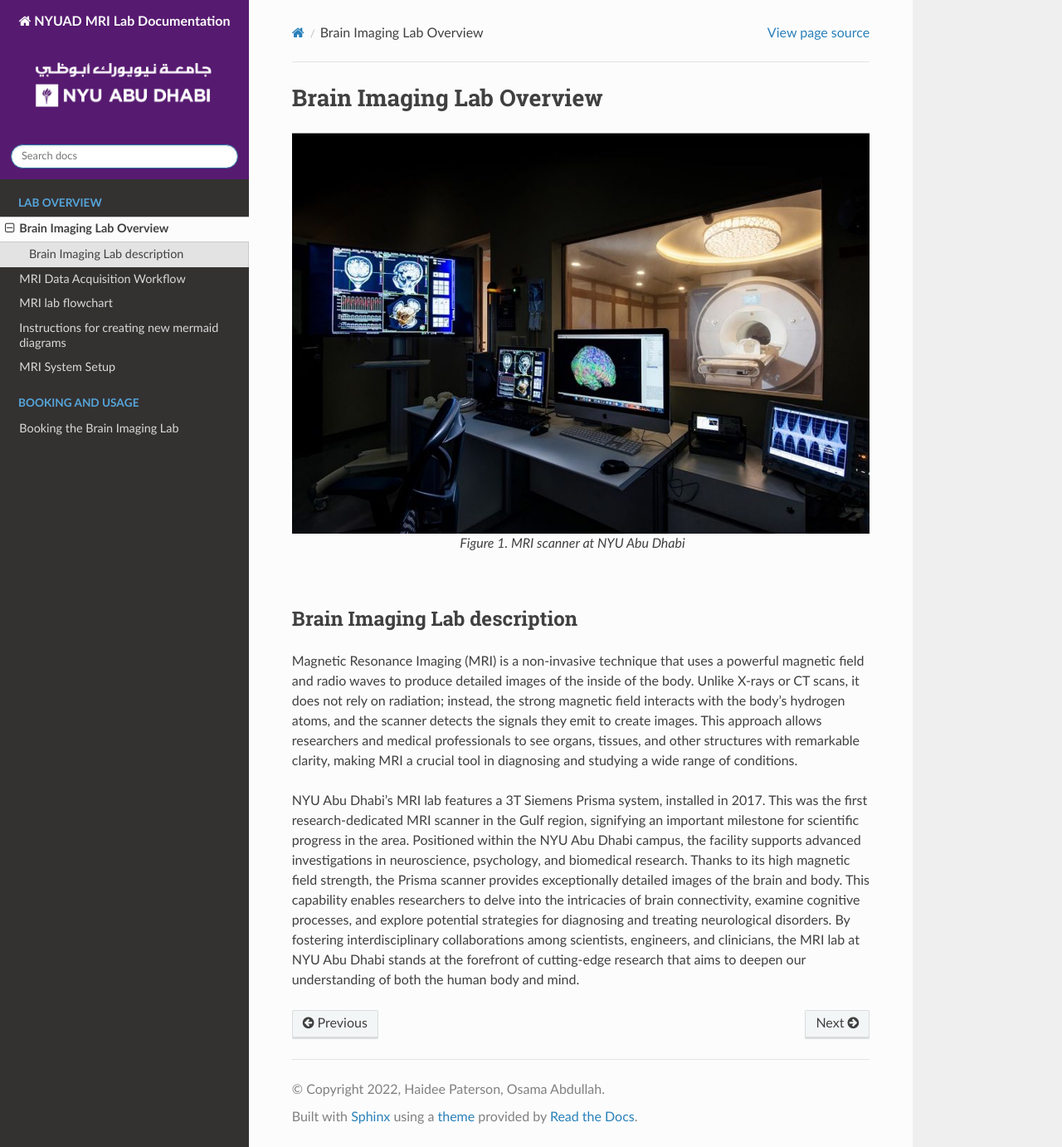
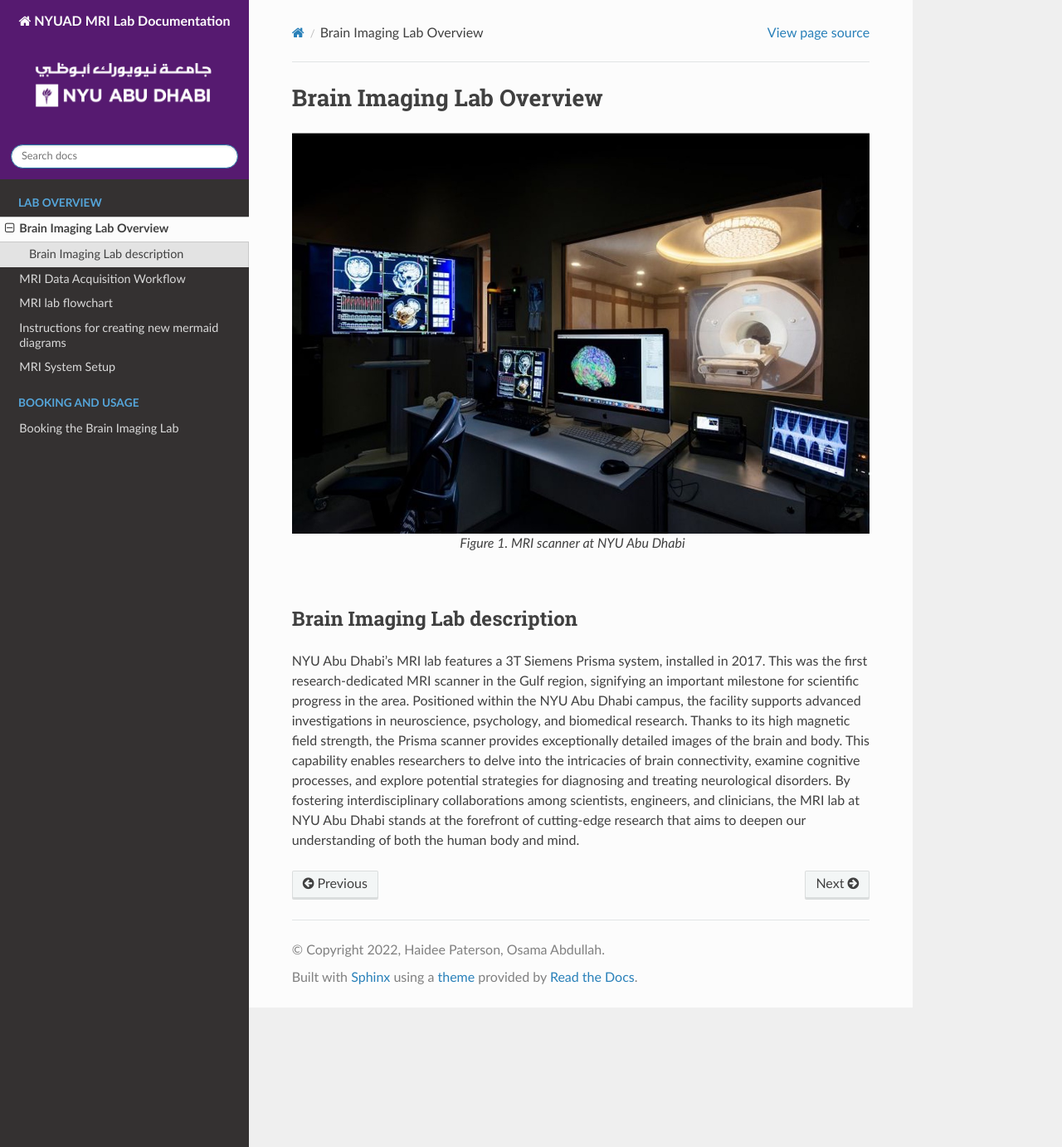
Before and after one commit to BioMedicalImaging-Core-NYUAD/brainimaging-lab-documentation, a Sphinx documentation site: the page built from docs/source/1-lab_overview/1-mri_lab_description.rst, in a window 1280 px wide and 1382 px high. Shown: the whole window at 83% size. Built offline with Sphinx 7.4.7 and the Read the Docs theme 3.1.0, drawn with Linux system fonts in a browser that asks for light colours.

```diff
--- a/docs/source/1-lab_overview/1-mri_lab_description.rst
+++ b/docs/source/1-lab_overview/1-mri_lab_description.rst
@@ -22,6 +22,6 @@
 Brain Imaging Lab description
 #############################
 
-Magnetic Resonance Imaging (MRI) is a non-invasive technique that uses a powerful magnetic field and radio waves to produce detailed images of the inside of the body. Unlike X-rays or CT scans, it does not rely on radiation; instead, the strong magnetic field interacts with the body’s hydrogen atoms, and the scanner detects the signals they emit to create images. This approach allows researchers and medical professionals to see organs, tissues, and other structures with remarkable clarity, making MRI a crucial tool in diagnosing and studying a wide range of conditions.
+
 
 NYU Abu Dhabi’s MRI lab features a 3T Siemens Prisma system, installed in 2017. This was the first research-dedicated MRI scanner in the Gulf region, signifying an important milestone for scientific progress in the area. Positioned within the NYU Abu Dhabi campus, the facility supports advanced investigations in neuroscience, psychology, and biomedical research. Thanks to its high magnetic field strength, the Prisma scanner provides exceptionally detailed images of the brain and body. This capability enables researchers to delve into the intricacies of brain connectivity, examine cognitive processes, and explore potential strategies for diagnosing and treating neurological disorders. By fostering interdisciplinary collaborations among scientists, engineers, and clinicians, the MRI lab at NYU Abu Dhabi stands at the forefront of cutting-edge research that aims to deepen our understanding of both the human body and mind.
```
